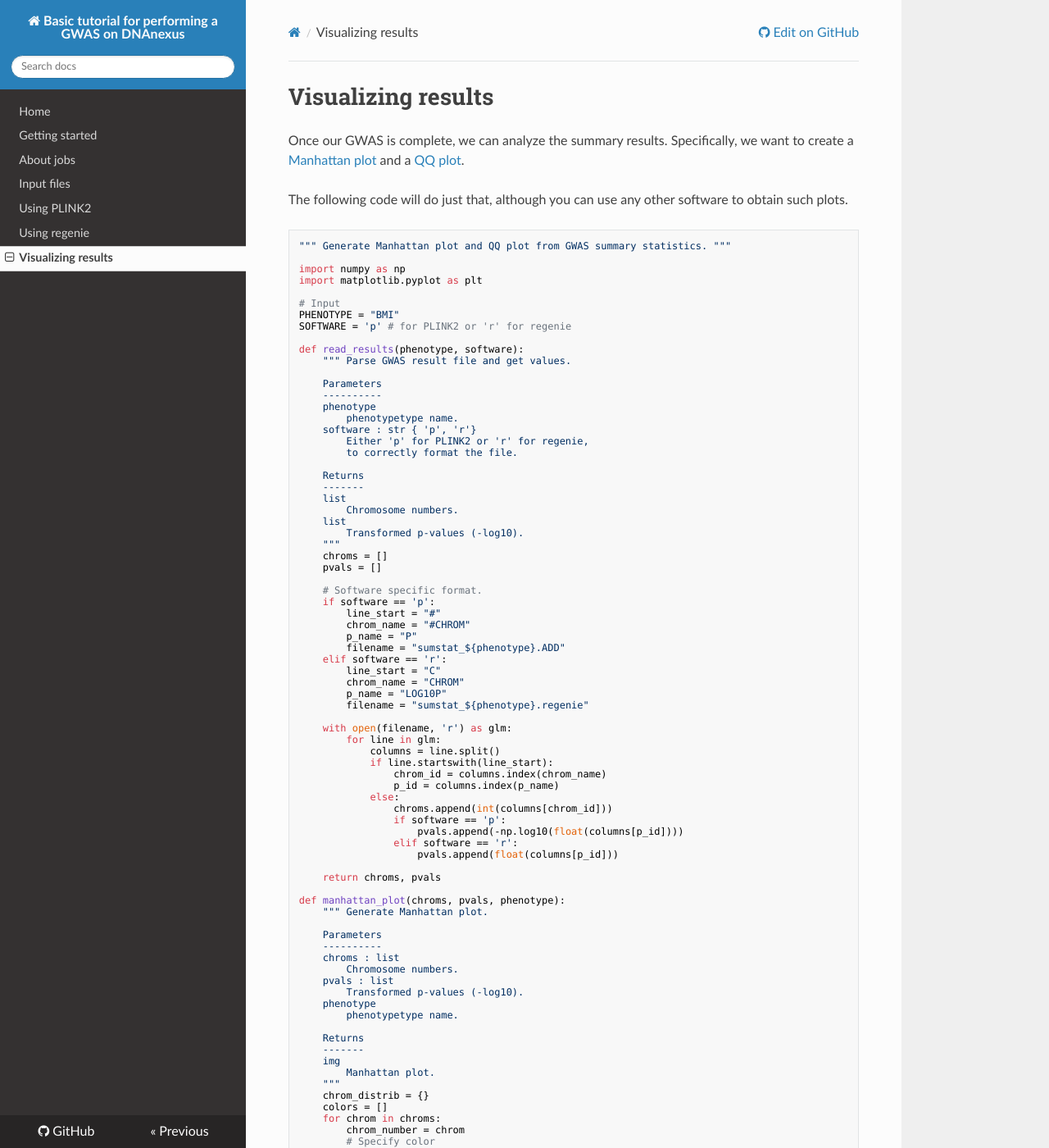
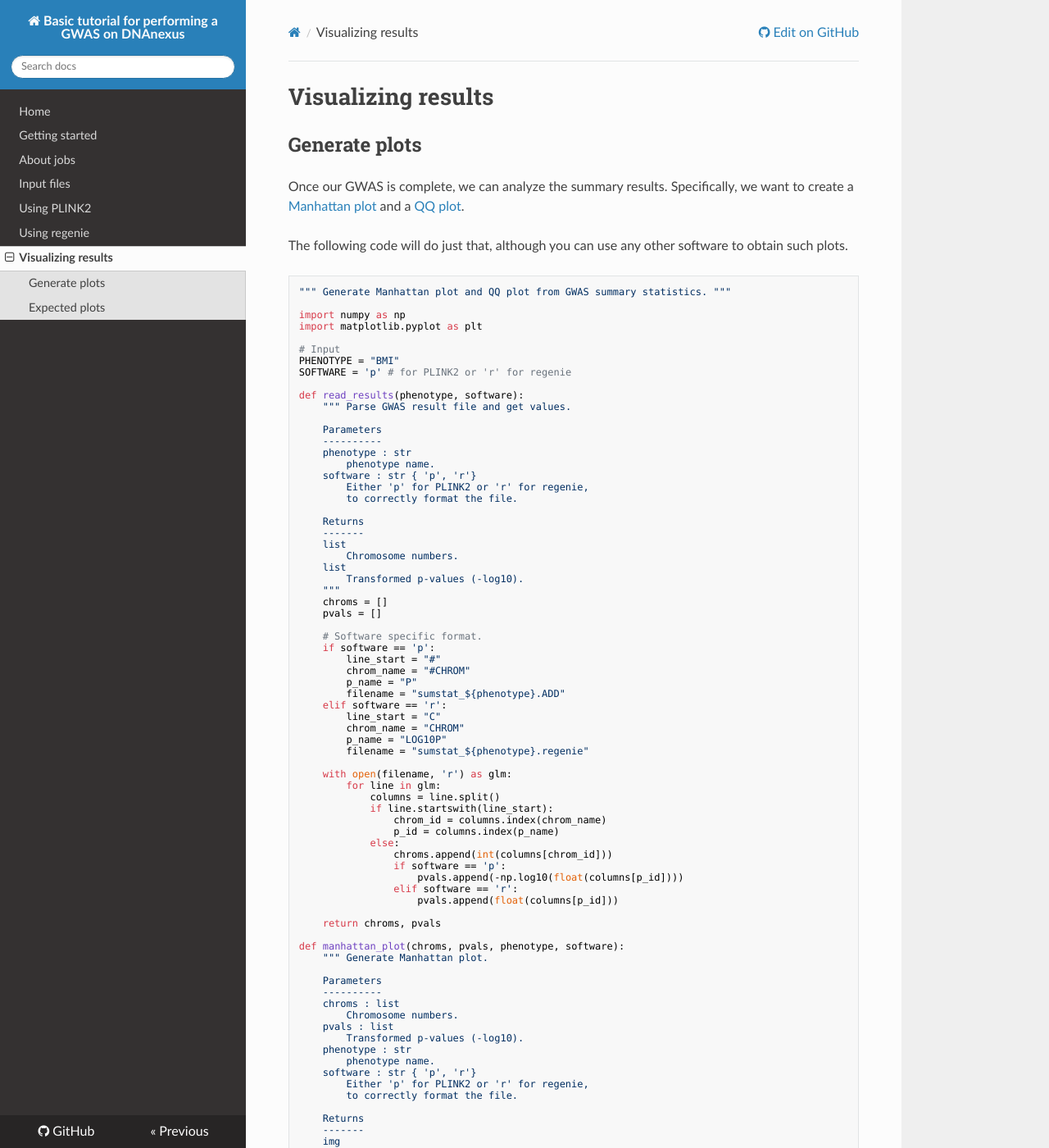
Before and after one commit to gloriabenoit/DNAnexus-GWAS, an MkDocs documentation site: the page built from docs/results.md, in a window 1280 px wide and 1400 px high. Shown: the whole window at 82% size. Built offline with MkDocs 1.6.1, drawn with Linux system fonts in a browser that asks for light colours; nearby versions of some CDN libraries; some of the changed text lies outside the part shown.

````diff
--- a/docs/results.md
+++ b/docs/results.md
@@ -1,4 +1,6 @@
 # Visualizing results
+
+## Generate plots
 
 Once our GWAS is complete, we can analyze the summary results. Specifically, we want to create a [Manhattan plot](https://www.sciencedirect.com/topics/biochemistry-genetics-and-molecular-biology/manhattan-plot) and a [QQ plot](https://jnmaloof.github.io/BIS180L_web/slides/11_QQPlots.html#1).
 
@@ -19,8 +21,8 @@ def read_results(phenotype, software):
 
     Parameters
     ----------
-    phenotype
-        phenotypetype name.
+    phenotype : str
+        phenotype name.
     software : str { 'p', 'r'}
         Either 'p' for PLINK2 or 'r' for regenie,
         to correctly format the file.
@@ -62,7 +64,7 @@ def read_results(phenotype, software):
 
     return chroms, pvals
 
-def manhattan_plot(chroms, pvals, phenotype):
+def manhattan_plot(chroms, pvals, phenotype, software):
     """ Generate Manhattan plot.
 
     Parameters
@@ -71,8 +73,11 @@ def manhattan_plot(chroms, pvals, phenotype):
         Chromosome numbers.
     pvals : list
         Transformed p-values (-log10).
-    phenotype
-        phenotypetype name.
+    phenotype : str
+        phenotype name.
+    software : str { 'p', 'r'}
+        Either 'p' for PLINK2 or 'r' for regenie,
+        to correctly format the file.
 
     Returns
     -------
@@ -125,11 +130,14 @@ def manhattan_plot(chroms, pvals, phenotype):
     plt.ylabel("$-log_{10}(p)$")
 
     # Save
-    output = f"{phenotype}_Manhattan_plot.png"
+    if software == 'p':
+        output = f"plink_{phenotype}_Manhattan_plot.png"
+    elif software == 'r':
+        output = f"regenie_{phenotype}_Manhattan_plot.png"
     plt.savefig(output, bbox_inches="tight")
     plt.close()
 
-def qq_plot(pvals, phenotype):
+def qq_plot(pvals, phenotype, software):
     """ Generate QQ plot.
 
     Parameters
@@ -137,7 +145,10 @@ def qq_plot(pvals, phenotype):
     pvals : list
         Transformed p-values (-log10).
     phenotype : str
-        phenotypetype name.
+        phenotype name.
+    software : str { 'p', 'r'}
+        Either 'p' for PLINK2 or 'r' for regenie,
+        to correctly format the file.
 
     Returns
     -------
@@ -159,7 +170,10 @@ def qq_plot(pvals, phenotype):
     plt.ylabel("Observed $-log_{10}(p)$")
 
     # Save
-    output = f"{phenotype}_QQ_plot.png"
+    if software == 'p':
+        output = f"plink_{phenotype}_QQ_plot.png"
+    elif software == 'r':
+        output = f"regenie_{phenotype}_QQ_plot.png"
     plt.savefig(output, bbox_inches="tight")
     plt.close()
 
@@ -167,12 +181,14 @@ def qq_plot(pvals, phenotype):
 CHROMS, PVALS = read_results(PHENOTYPE, SOFTWARE)
 
 # Manhattan Plot
-manhattan_plot(CHROMS, PVALS, PHENOTYPE, OUTPUT_DIR)
+manhattan_plot(CHROMS, PVALS, PHENOTYPE, SOFTWARE)
 # QQ plot
-qq_plot(PVALS, PHENOTYPE, OUTPUT_DIR)
+qq_plot(PVALS, PHENOTYPE, SOFTWARE)
 ```
 
 This command outputs 2 files:
 
-* `BMI_Manhattan_plot.png` contains the Manhattan plot for the whole GWAS
-* `BMI_QQ_plot.png` contains the QQ plot for the whole GWAS
+* `<software>_BMI_Manhattan_plot.png` contains the Manhattan plot for the whole GWAS
+* `<software>_BMI_QQ_plot.png` contains the QQ plot for the whole GWAS
+
+## Expected plots
````
Also changed, not shown: docs/index.md (+53 -11 lines), docs/input.md (+1 -1 lines), docs/jobs.md (+1 -3 lines), docs/start.md (+6 -0 lines).
